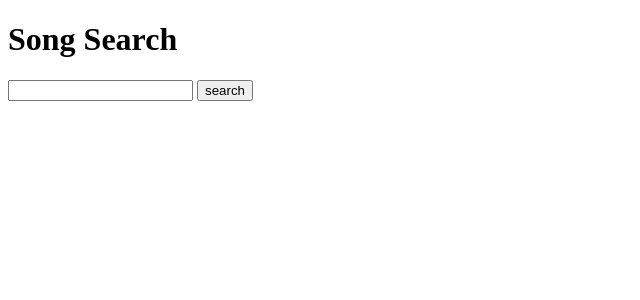
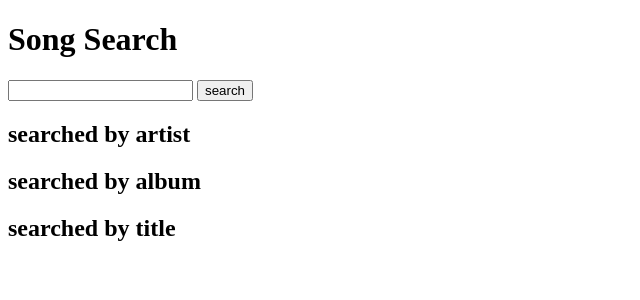
Before and after one commit to shdbsghxg/Melon, a Django app: page /song/search/ in a window 1280 px wide. Shown: the top 300 px of the page, without its empty margins (0-640 px from the left). Run offline with Django 3.2, Linux system fonts and the light colour scheme.

Commit message:
[update] : 3 different ways of searching w/ Q factor ( or without )

```diff
--- a/django/song/views.py
+++ b/django/song/views.py
@@ -3,6 +3,8 @@ from django.shortcuts import render
 
 # Create your views here.
 from song.models import Song
+
+from django.db.models import Q
 
 
 def song_list(request):
@@ -37,13 +39,47 @@ def song_search(request):
     5. print songs
     """
     context = {}
+    # in case, keyword is included in name of Artist related with Song
+    # in case, keyword is included in name of Album related with Song
+    # in case, keyword is included in both( or --> Q object), 'songs' = queryset
+
+    # <HW>
+    # song_from_artists
+    # song_from_albums
+    # song_from_title
+    # upper 3 variables --> querysets meeting higher conditions respectively
+    # search_result show in 3 different ways
+    # --> result by artist / album / song
+
     if request.method == 'POST':
         # when keyword is empty, no queryset return
         keyword = request.POST['keyword'].strip()
         if keyword:
+            # song_from_artists
+            song_from_artists = Song.objects.filter(
+                album__artists__name__contains=keyword
+            )
+            context['songs_from_artists'] = song_from_artists
+            # song_from_albums
+            song_from_albums = Song.objects.filter(
+                album__title__contains=keyword
+            )
+            context['songs_from_albums'] = song_from_albums
+            # song_from_title
+            song_from_title = Song.objects.filter(
+                title__contains=keyword
+            )
+            context['songs_from_title'] = song_from_title
             # title__contains
-            songs = Song.objects.filter(title__contains=keyword)
+            # songs = Song.objects.filter(
+            #     Q(title__contains=keyword) |
+            #     Q(album__title__contains=keyword) |
+            #     Q(album__artists__name__contains=keyword)
+            # ).distinct()
+
             # GET/POST two cases --> context empty/filled two cases
             # --> if / else trimmed
-            context['songs'] = songs
+            # context['songs'] = songs
+
+
     return render(request, 'song/song_search.html', context)
--- a/django/templates/song/song_search.html
+++ b/django/templates/song/song_search.html
@@ -14,8 +14,23 @@
         <button type="submit">search</button>
     </form>
 
+    <h2>searched by artist</h2>
     <ul>
-        {% for song in songs %}
+        {% for song in songs_from_artists %}
+            <li>{{ song.title }}</li>
+        {% endfor %}
+    </ul>
+
+    <h2>searched by album</h2>
+    <ul>
+        {% for song in songs_from_albums %}
+            <li>{{ song.title }}</li>
+        {% endfor %}
+    </ul>
+
+    <h2>searched by title</h2>
+    <ul>
+        {% for song in songs_from_title %}
             <li>{{ song.title }}</li>
         {% endfor %}
     </ul>
```
